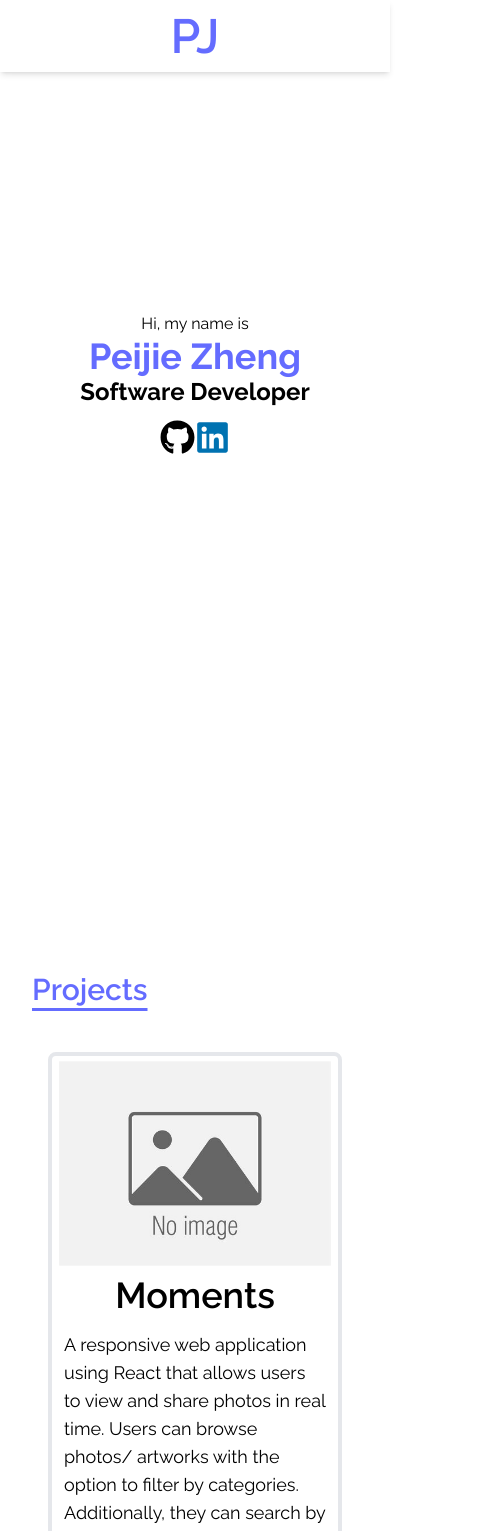
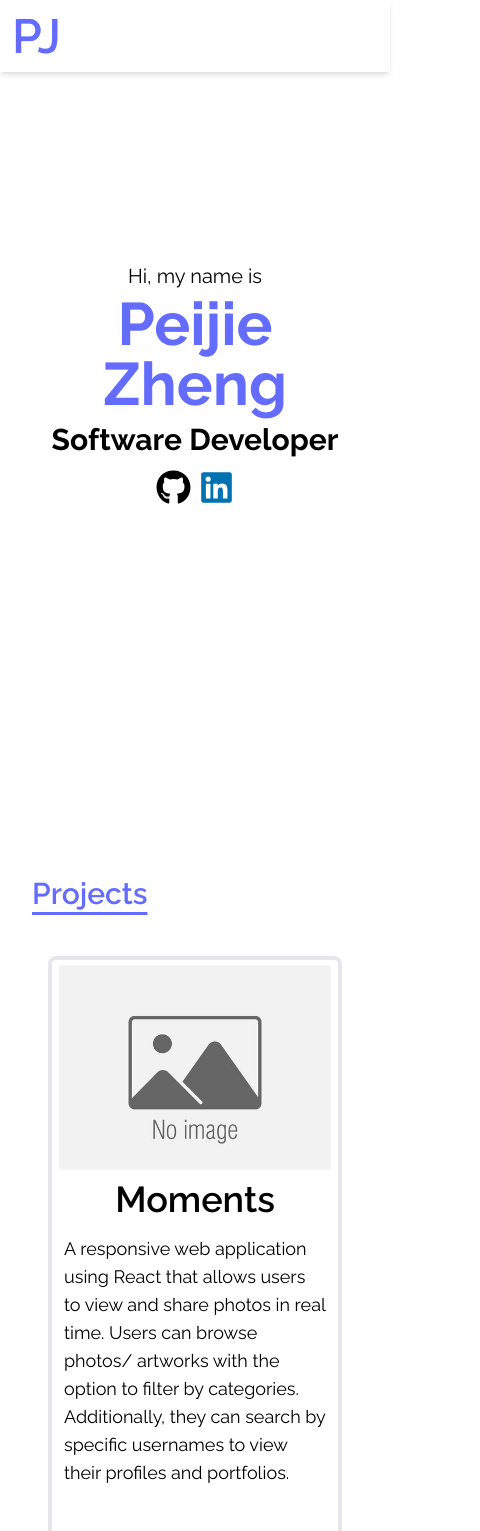
Before and after one commit to peijie36/peijie36.github.io, a React (Vite) app: page / in a window 390 px wide. Shown: the top 1531 px of the page, 480 px wide, since content can reach past the window. Built offline with nearby package versions, Linux system fonts and the light colour scheme.

Commit message:
fix mobile styles

```diff
--- a/src/Info.jsx
+++ b/src/Info.jsx
@@ -1,6 +1,6 @@
 import placeholder from "src/assets/placeholder.jpg";
 
-const languages = ["Java", "JavaScript", "Python", "C++", "Bash"];
+const languages = ["Java", "JavaScript", "Python", "HTML", "CSS", "Bash"];
 
 const webDev = [
     "HTML",
@@ -11,7 +11,7 @@ const webDev = [
     "Tailwind CSS",
 ];
 
-const techTools = ["Git", "MongoDB", "Firebase", "Azure", "Jest"];
+const techTools = ["Git", "MongoDB", "Firebase", "Azure", "Postman", "Jest"];
 
 const projects = [
     {
--- a/src/components/Home/Home.jsx
+++ b/src/components/Home/Home.jsx
@@ -4,19 +4,19 @@ const Home = () => {
     return (
         <div name="home" className="w-full h-screen bg-white">
             {/* Container */}
-            <div className="max-w-[1000px] m-auto px-12 flex flex-col justify-center h-5/6">
-                <p className="text-black-600">Hi, my name is</p>
-                <h1 className="text-4xl sm:text-8xl font-bold text-[#646cff]">
+            <div className="max-w-[1000px] m-auto sm:px-12 flex flex-col justify-center h-5/6">
+                <p className="text-xl text-black-600">Hi, my name is</p>
+                <h1 className="text-6xl sm:text-8xl font-bold text-[#646cff] pt-1 pb-2">
                     Peijie Zheng
                 </h1>
-                <h2 className="text-2xl sm:text-4xl font-bold text-black">
+                <h2 className="text-3xl sm:text-4xl font-bold text-black">
                     Software Developer
                 </h2>
                 <div className="flex flex-row justify-center mt-3">
-                    <a href="https://github.com/peijie36" target="_blank" rel="noreferrer">
+                    <a href="https://github.com/peijie36" target="_blank" rel="noreferrer" className="px-1">
                         <FaGithub size={35} className="hover:scale-125 duration-150" />
                     </a>
-                    <a href="https://linkedin.com/in/peijiezheng" target="_blank" rel="noreferrer">
+                    <a href="https://linkedin.com/in/peijiezheng" target="_blank" rel="noreferrer" className="px-1">
                         <FaLinkedin size={35} className="text-[#0072b1] hover:scale-125 duration-150" />
                     </a>
                 </div>
--- a/src/components/Navbar/Navbar.css
+++ b/src/components/Navbar/Navbar.css
@@ -5,6 +5,6 @@
 
 @layer components {
   .nav-item {
-    @apply capitalize text-gray-600 font-semibold hover:text-[#646cff] hover:scale-110 cursor-pointer transition-colors duration-200;
+    @apply capitalize text-gray-600 font-semibold hover:text-[#646cff] hover:scale-110 cursor-pointer transition-colors duration-150;
   }
 }
--- a/src/components/Navbar/Navbar.jsx
+++ b/src/components/Navbar/Navbar.jsx
@@ -11,7 +11,7 @@ const Navbar = () => {
 
     return (
         <>
-            <nav className="flex justify-around items-center py-3 bg-white/80 backdrop-blur-md shadow-md fixed w-full top-0 left-0 right-0 z-10">
+            <nav className="flex sm:justify-around items-center py-3 bg-white/80 backdrop-blur-md shadow-md fixed w-full top-0 left-0 right-0 z-10">
                 <h3 className="text-5xl font-semibold text-[#646cff] px-3">
                     PJ
                 </h3>
--- a/src/components/Projects/Projects.jsx
+++ b/src/components/Projects/Projects.jsx
@@ -3,7 +3,7 @@ import ProjectCard from "src/components/ProjectCard/ProjectCard";
 
 const Projects = () => {
     return (
-        <div name="projects" className="flex flex-col m-auto pt-24 justify-normal w-full md:h-screen">
+        <div name="projects" className="flex flex-col m-auto sm:pt-24 justify-normal w-full md:h-screen">
             <h2 className="text-3xl text-left font-semibold text-[#646cff] mb-7 mr-32 underline underline-offset-8">
                 Projects
             </h2>
--- a/src/components/Skills/Skills.css
+++ b/src/components/Skills/Skills.css
@@ -4,7 +4,7 @@
 
 @layer components {
   .column-container {
-    @apply block border border-black rounded-xl basis-0 grow px-7 justify-center w-96;
+    @apply block border border-black rounded-xl basis-0 grow px-7 m-3 justify-center w-96;
   }
 
   .container-header {
--- a/src/components/Skills/Skills.jsx
+++ b/src/components/Skills/Skills.jsx
@@ -3,11 +3,11 @@ import "./Skills.css"
 
 const Skills = () => {
   return (
-      <div name="skills" className="flex flex-col m-auto justify-normal w-full">
+      <div name="skills" className="flex flex-col m-auto max-sm: pt-24 justify-normal w-full">
           <h2 className="text-3xl text-left font-semibold text-[#646cff] mb-7 mr-32 underline underline-offset-8">
               Skills
           </h2>
-          <div className="w-full flex flex-col justify-center sm:flex-row sm:justify-between mb-48">
+          <div className="w-full flex flex-col justify-center items-center sm:flex-row sm:justify-between mb-48">
               <div className="column-container">
                   <h3 className="container-header">Languages</h3>
                   <ul className="mb-7">
```
